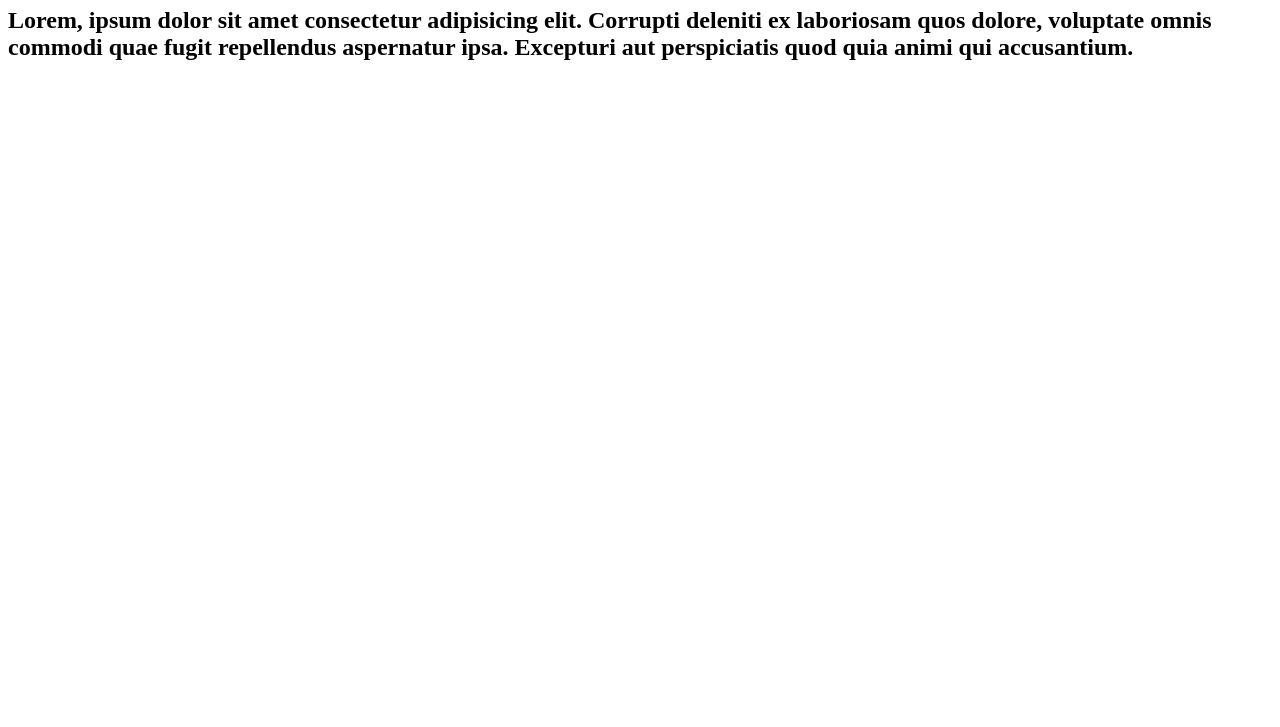
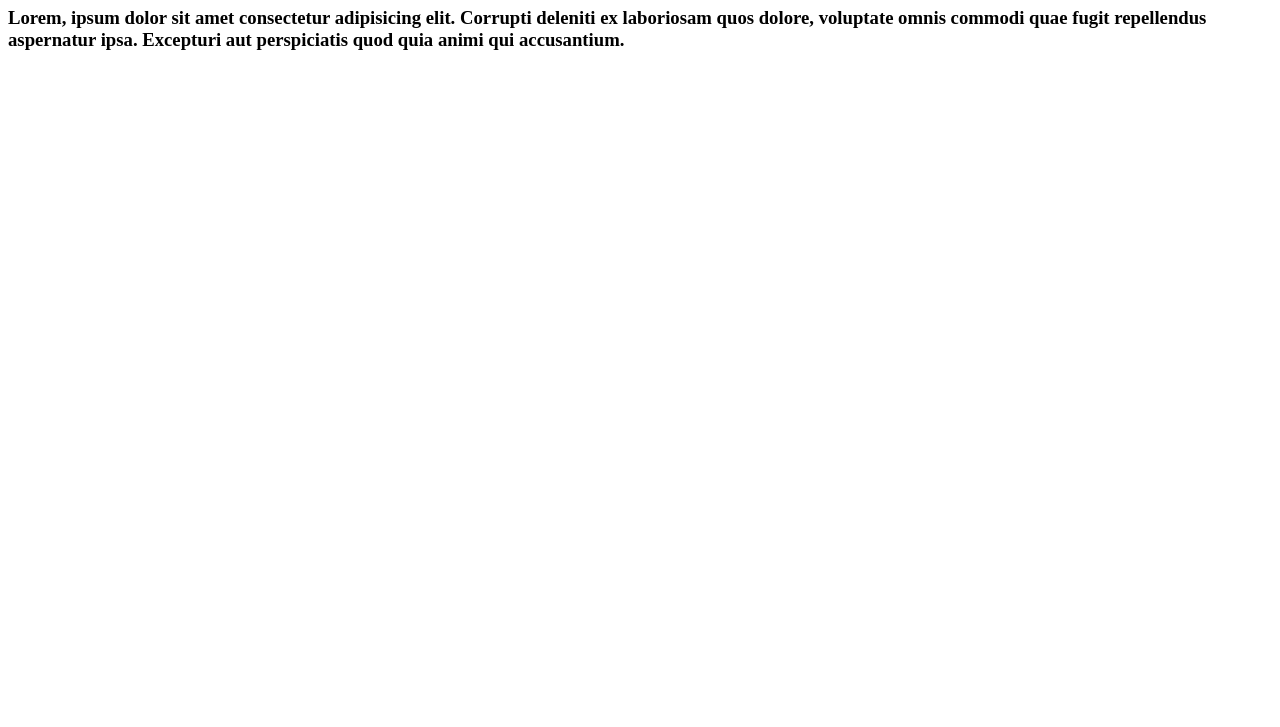
Before and after one commit to vpbruneli/CursoGit, a plain HTML site: page index.html in a window 1280 px wide. Shown: the part 73-800 px from the top of the page. Drawn offline with Linux system fonts and the light colour scheme.

Commit message:
11 commit - corrigindo para h3

```diff
--- a/index.html
+++ b/index.html
@@ -9,8 +9,8 @@
     <h1>
         Hello, world!
     </h1>
-    <h2>
+    <h3>
         Lorem, ipsum dolor sit amet consectetur adipisicing elit. Corrupti deleniti ex laboriosam quos dolore, voluptate omnis commodi quae fugit repellendus aspernatur ipsa. Excepturi aut perspiciatis quod quia animi qui accusantium.
-    </h2>
+    </h3>
 </body>
 </html>
```
